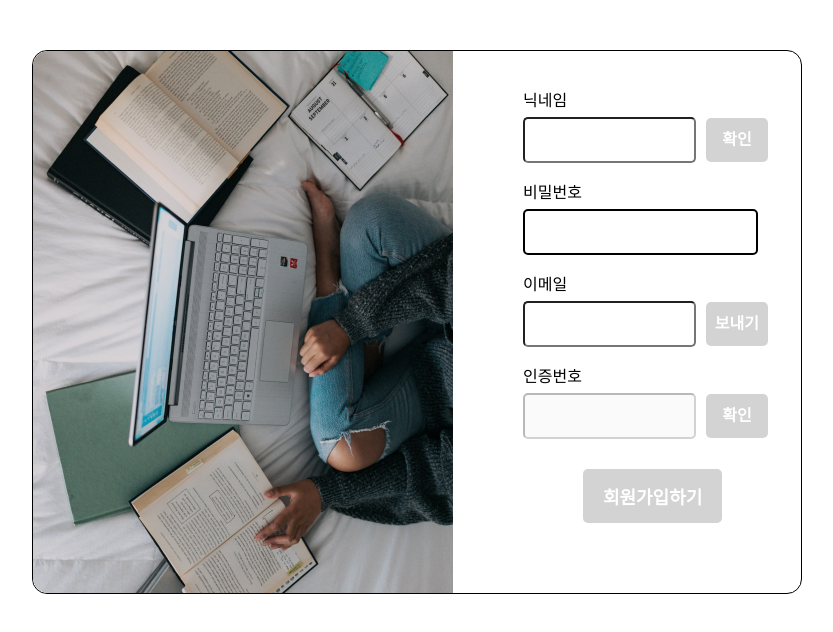
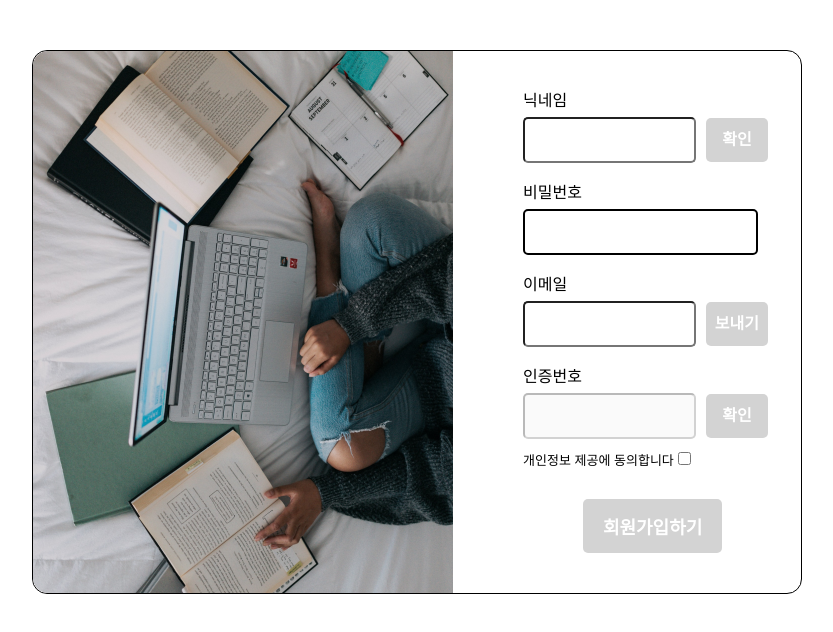
Before and after one commit to InQ-InQ-InQ-InQ-InQ/LearnEase_FE, a React (Create React App) app in the folder frontend/: page /api/signup in a window 1280 px wide. Shown: the top 632 px of the page, without its empty margins (223-1056 px from the left). Built offline with nearby package versions, Linux system fonts and the light colour scheme.

Commit message:
feat: api 일부 연동

```diff
--- a/frontend/package.json
+++ b/frontend/package.json
@@ -7,10 +7,13 @@
     "@testing-library/react": "^13.4.0",
     "@testing-library/user-event": "^13.5.0",
     "autoprefixer": "^10.4.16",
-    "axios": "^1.6.0",
+    "axios": "^1.5.1",
+    "framer-motion": "^10.16.4",
     "postcss": "^8.4.31",
+    "prop-types": "^15.8.1",
     "react": "^18.2.0",
     "react-dom": "^18.2.0",
+    "react-icons": "^4.11.0",
     "react-router-dom": "^6.16.0",
     "react-scripts": "5.0.1",
     "web-vitals": "^2.1.4"
--- a/frontend/src/page/SignUp.jsx
+++ b/frontend/src/page/SignUp.jsx
@@ -11,6 +11,7 @@ const SignUp = () => {
   const [password, setPassword] = useState('');
   const [nickname, setNickname] = useState('');
   const [startButton, setStartButton] = useState(false);
+  const [agreeTerm, setAgreeTerm] = useState(false);
 
   // 유효성
   const [EmailValid, setEmailValid] = useState(false);
@@ -168,20 +169,18 @@ const SignUp = () => {
     return () => clearInterval(interval);
   }, [CertificationSent, TimerVisible]);
 
-  const startButtonClick = async () => {
-    if (CertificationSent) {
+  const signUpRequest = async () => {
+    try {
       const userData = {
-        email,
+        loginId: email,
         password,
         nickname,
       };
-      try {
-        // 서버에 사용자 데이터를 전송
-        const response = await axios.post('/api/signup', userData);
 
-        if (response.data.success) {
+      const response = await axios.post('/api/user', userData);
+
+      if (response.data.id) {
         alert('회원가입이 완료되었습니다.');
-          // 회원가입 완료 후 할 동작
         navigate('/api/login');
       } else {
         alert('회원가입 중 오류가 발생했습니다.');
@@ -190,18 +189,32 @@ const SignUp = () => {
       console.error('오류 발생: 회원가입', error);
       alert('오류가 발생했습니다.');
     }
+  };
+
+  const startButtonClick = async () => {
+    if (CertificationSent) {
+      signUpRequest();
     } else {
       alert('인증이 완료되지 않았습니다.');
     }
   };
 
+  // 체크박스 동의
+  const agreeTermChange = () => {
+    setAgreeTerm((prevAgreeTerm) => !prevAgreeTerm);
+  };
+
   useEffect(() => {
-    // eslint-disable-next-line
+    /* eslint-disable */
     const isValid =
-      EmailValid && CertificationSent && passwordValid && nicknameValid;
+      EmailValid &&
+      CertificationSent &&
+      passwordValid &&
+      nicknameValid &&
+      agreeTerm;
     setStartButton(isValid);
-  }, [EmailValid, CertificationSent, passwordValid, nicknameValid]);
-
+  }, [EmailValid, CertificationSent, passwordValid, nicknameValid, agreeTerm]);
+  /* eslint-enable */
   return (
     <div className={styles.viewport}>
       <div className={styles.box}>
@@ -299,7 +312,23 @@ const SignUp = () => {
               확인
             </button>
           </div>
-
+          {/* eslint-disable jsx-a11y/label-has-associated-control */}
+          <div
+            className={styles.wrap}
+            style={{
+              fontSize: 'small',
+              marginTop: '10px',
+            }}
+          >
+            <label htmlFor="agreeTerm">개인정보 제공에 동의합니다</label>
+            <input
+              type="checkbox"
+              id="agreeTerm"
+              checked={agreeTerm}
+              onChange={agreeTermChange}
+            />
+          </div>
+          {/* eslint-enable jsx-a11y/label-has-associated-control */}
           <button
             type="button"
             className={`${styles.startBtn} ${
```
Also changed, not shown: 1 other file (tests, documents, lock files or other folders). Lines whose indentation alone changed are shown as unchanged.
